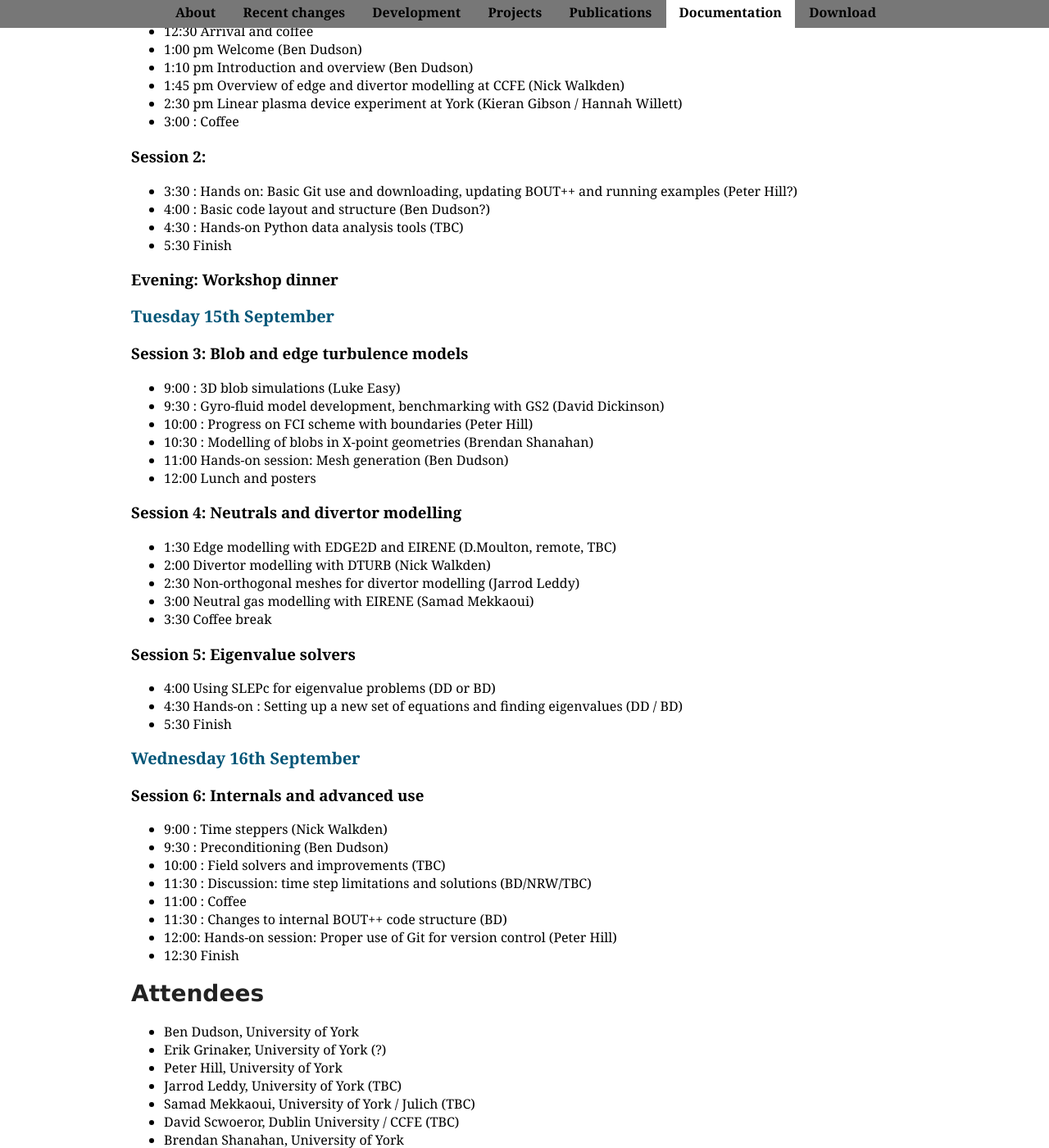
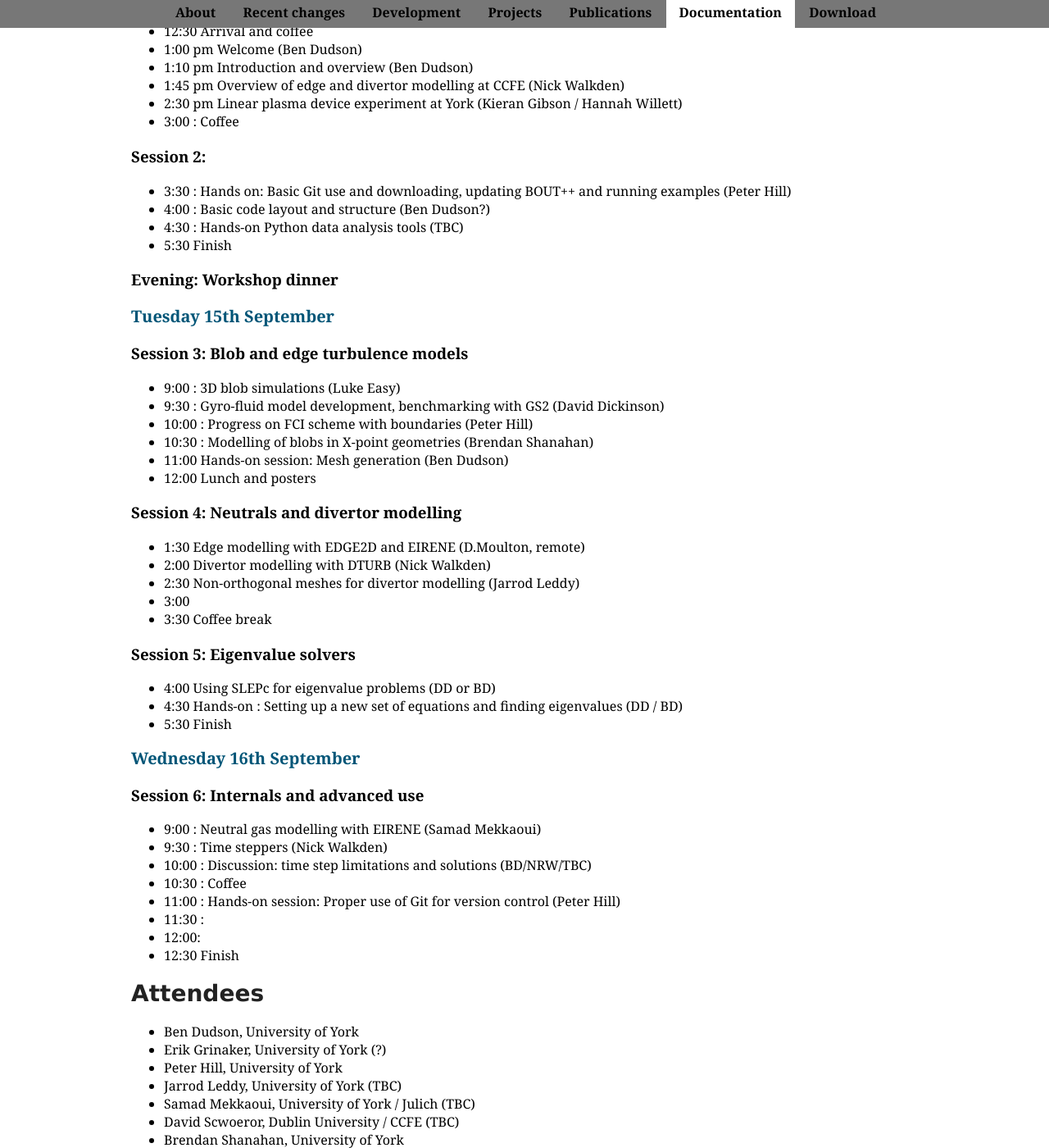
Before and after one commit to boutproject/boutproject.github.io, a Jekyll site: the page built from workshop2015.markdown, in a window 1280 px wide and 1400 px high, scrolled down 421 px. Shown: the whole window at 82% size. Built offline with Jekyll 4.4.1, drawn with Linux system fonts in a browser that asks for light colours; Markdown is read by kramdown in place of the engine named in the settings.

Commit message:
Some changes to workshop agenda

```diff
--- a/workshop2015.markdown
+++ b/workshop2015.markdown
@@ -23,7 +23,7 @@ nav-state: doc
 
 ### Session 2:
 
-* 3:30 : Hands on: Basic Git use and downloading, updating BOUT++ and running examples (Peter Hill?)
+* 3:30 : Hands on: Basic Git use and downloading, updating BOUT++ and running examples (Peter Hill)
 * 4:00 : Basic code layout and structure (Ben Dudson?)
 * 4:30 : Hands-on Python data analysis tools (TBC)
 * 5:30 Finish
@@ -43,10 +43,10 @@ nav-state: doc
 
 ### Session 4: Neutrals and divertor modelling
 
-* 1:30 Edge modelling with EDGE2D and EIRENE (D.Moulton, remote, TBC)
+* 1:30 Edge modelling with EDGE2D and EIRENE (D.Moulton, remote)
 * 2:00 Divertor modelling with DTURB (Nick Walkden)
 * 2:30 Non-orthogonal meshes for divertor modelling (Jarrod Leddy)
-* 3:00 Neutral gas modelling with EIRENE (Samad Mekkaoui)
+* 3:00
 * 3:30 Coffee break
 
 ### Session 5:  Eigenvalue solvers
@@ -59,13 +59,13 @@ nav-state: doc
 
 ### Session 6: Internals and advanced use
 
-* 9:00 : Time steppers (Nick Walkden)
-* 9:30 : Preconditioning (Ben Dudson)
-* 10:00 : Field solvers and improvements (TBC)
-* 11:30 : Discussion: time step limitations and solutions (BD/NRW/TBC)
-* 11:00 : Coffee
-* 11:30 : Changes to internal BOUT++ code structure (BD)
-* 12:00:  Hands-on session: Proper use of Git for version control  (Peter Hill)
+* 9:00 :  Neutral gas modelling with EIRENE (Samad Mekkaoui)
+* 9:30 :  Time steppers (Nick Walkden)
+* 10:00 : Discussion: time step limitations and solutions (BD/NRW/TBC)
+* 10:30 : Coffee
+* 11:00 : Hands-on session: Proper use of Git for version control  (Peter Hill)
+* 11:30 :
+* 12:00:
 * 12:30 Finish
 
 # Attendees
```
